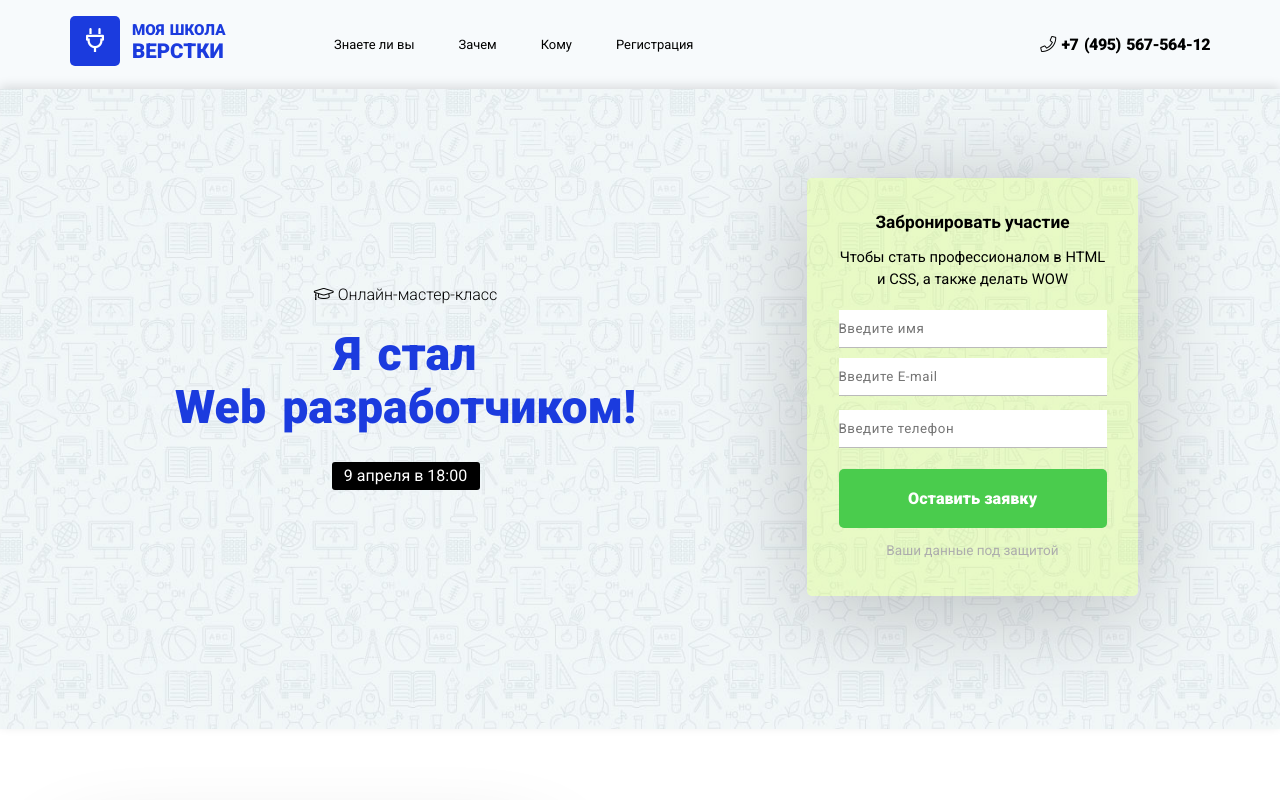
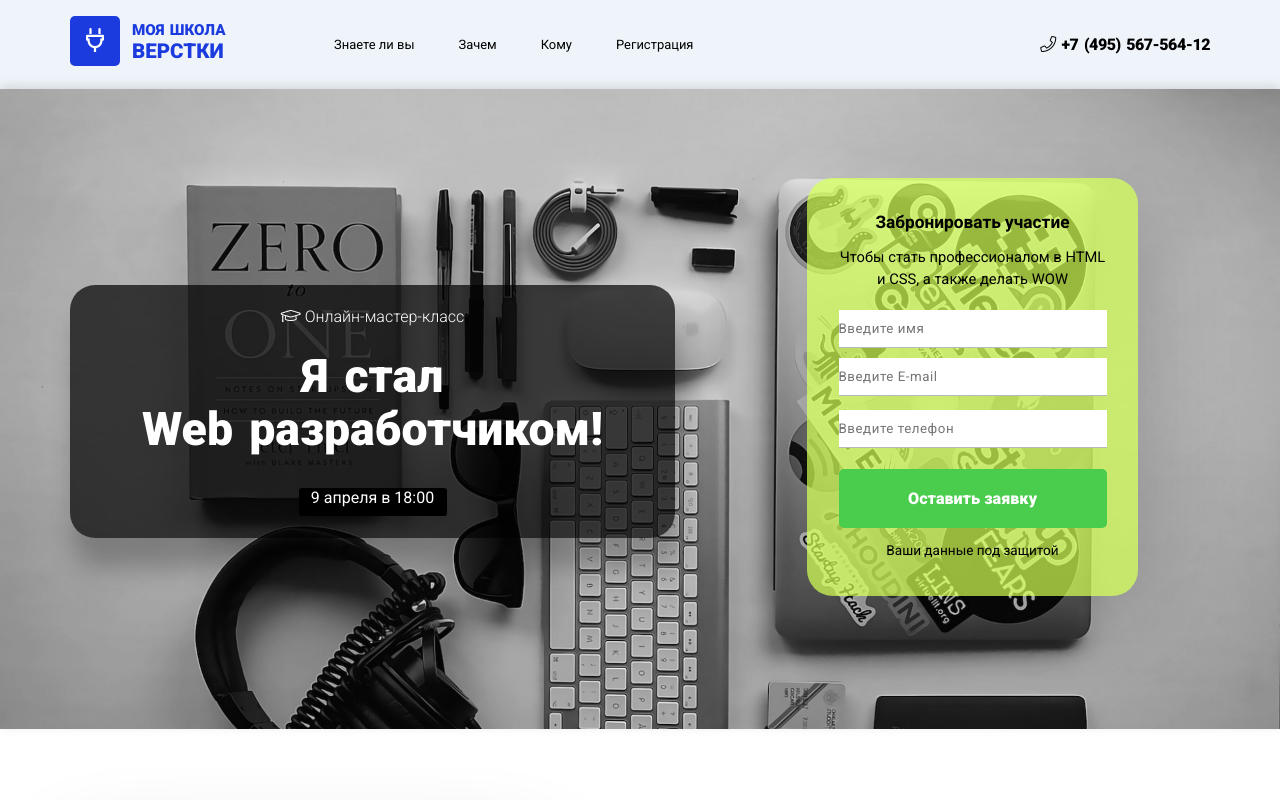
Before and after one commit to Macebre/Big-Lesson-Work, a plain HTML site: page index.html in a window 1280 px wide. Shown: the top 800 px of the page. Drawn offline with Linux system fonts and the light colour scheme.

Commit message:
exchange bg and otter settings

```diff
--- a/css/style.css
+++ b/css/style.css
@@ -55,7 +55,7 @@ h1, h2, h3, h4, h5, h6 {
 
 h1 {
     margin-bottom: 28px;
-    color: #1b3bde;
+    color: #fff;
     font-size: 2.9em;
     text-align: center;
     word-spacing: .1em;
@@ -113,7 +113,7 @@ button {
 /* ---- First block -------*/
 
 .header {
-    background: rgba(212,228,239, .2);
+    background: rgba(212,228,239, .4);
 }
 
 .header__wrapper {
@@ -188,7 +188,7 @@ button {
 
 .offer {
     padding: 89px 0 133px;
-    background: #f0f7f7 url(../img/first-bg.jpg) no-repeat center top / cover;
+    background: rgba(131,76,170, .5) url(../img/bg_g.jpg) no-repeat center top / cover;
     background-attachment: fixed;
     box-shadow: 0 -3px 10px 0 rgba(0, 0, 0, .12);
 }
@@ -198,17 +198,20 @@ button {
 }
 
 .offer__master-class {
-    margin-left: 33px;
+    background: rgba(0,0,0, .7);
+    box-shadow: 4px 30px 24px rgba(0,0,0,0.24);
     width: 605px;
+    border-radius: 25px;
 }
 
 .offer__text {
-    margin-bottom: 24px;
+    color: #fff;
+    margin: 22px 0 24px;
     font-weight: 300;
 }
 
 .offer__time {
-    padding-top: 4px;
+    margin: 4px 0 22px;
     width: 148px;
     height: 28px;
     background: #000000;
@@ -225,9 +228,9 @@ button {
 
 .form {
     width: 331px;
-    background: rgba(210,255,82, .3);
+    background: rgba(210,255,82, .7);
     text-align: center;
-    border-radius: 5px;
+    border-radius: 26px;
     box-shadow: 0 13px 98px rgba(0,0,0,0.24);
 }
 
@@ -297,7 +300,7 @@ button {
 }
 
 .form__text {
-    color: #adadad;
+    color: #000;
     font-size: .85em;
 }
 
```
Also changed, not shown: img/bg_g.jpg (added).
